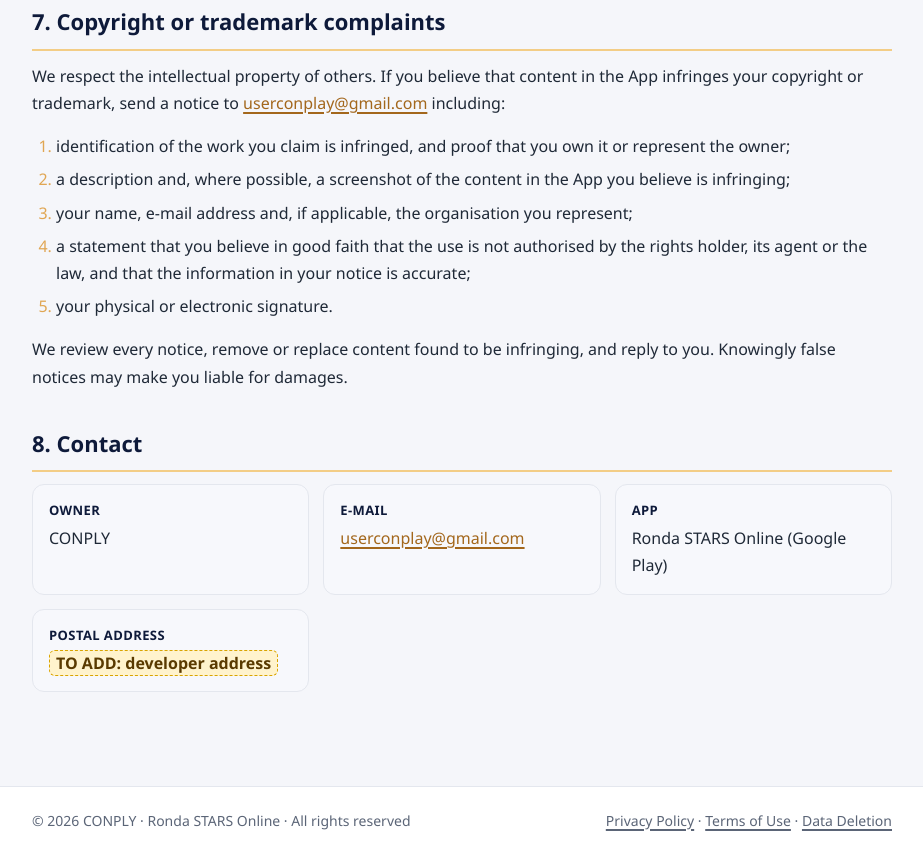
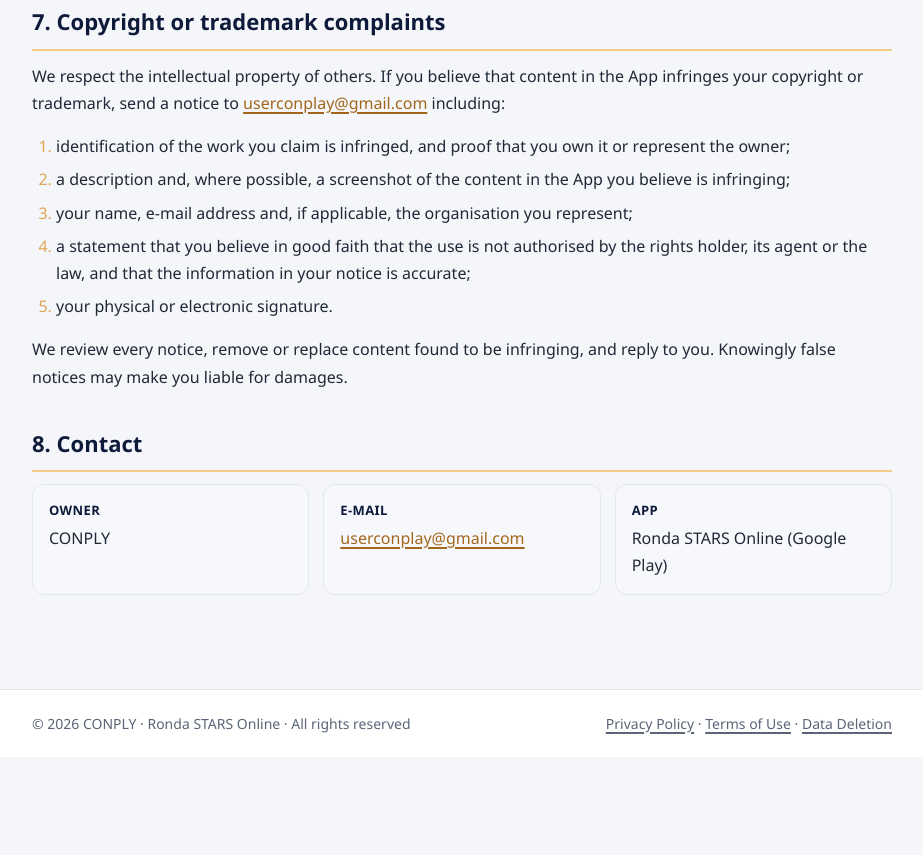
Before and after one commit to ArtSahir/ronda-stars-legal, a plain HTML site: page intellectual-property.html in a window 1280 px wide. Shown: the part 3355-4210 px from the top of the page, without its empty margins (178-1101 px from the left). After the commit the page ends 4112 px from the top, so only its background shows below. Drawn offline with Linux system fonts and the light colour scheme.

Commit message:
Update intellectual-property.html

```diff
--- a/intellectual-property.html
+++ b/intellectual-property.html
@@ -140,7 +140,6 @@
       <div class="item"><b>Owner</b>CONPLY</div>
       <div class="item"><b>E-mail</b><a href="mailto:userconplay@gmail.com">userconplay@gmail.com</a></div>
       <div class="item"><b>App</b>Ronda STARS Online (Google Play)</div>
-      <div class="item"><b>Postal address</b><span class="todo">TO ADD: developer address</span></div>
     </div>
   </section>
 </main>
```
